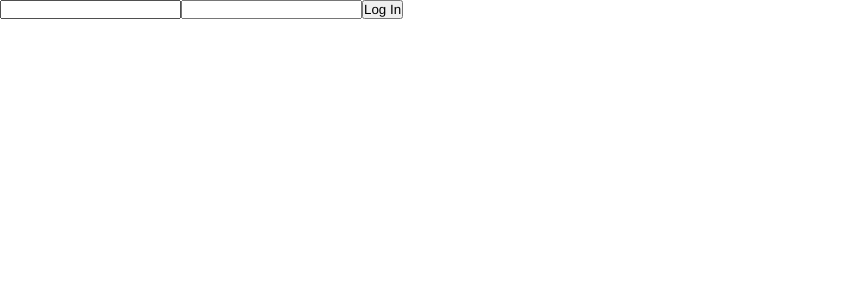
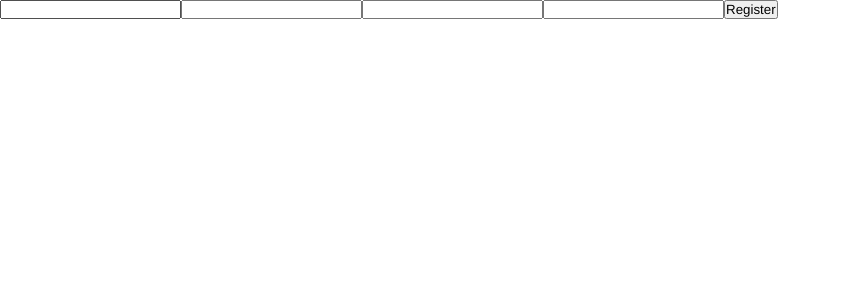
Before and after one commit to MansJackson/todo-adv.client, a React (Create React App) app: page /register in a window 1280 px wide. Shown: the top 300 px of the page, without its empty margins (0-841 px from the left). Built offline with nearby package versions, Linux system fonts and the light colour scheme.

Commit message:
added react router and fixed form bug in register

```diff
--- a/package.json
+++ b/package.json
@@ -9,6 +9,7 @@
     "react": "^17.0.1",
     "react-dom": "^17.0.1",
     "react-redux": "^7.2.2",
+    "react-router-dom": "^5.2.0",
     "react-scripts": "4.0.0",
     "redux": "^4.0.5",
     "redux-thunk": "^2.3.0",
@@ -41,11 +42,12 @@
     ]
   },
   "devDependencies": {
-    "@types/react-redux": "^7.1.11",
     "@types/jest": "^26.0.15",
     "@types/node": "^12.19.3",
     "@types/react": "^16.9.56",
     "@types/react-dom": "^16.9.9",
+    "@types/react-redux": "^7.1.11",
+    "@types/react-router-dom": "^5.1.6",
     "@typescript-eslint/eslint-plugin": "^4.6.1",
     "@typescript-eslint/parser": "^4.6.1",
     "eslint": "^7.13.0",
--- a/src/App.tsx
+++ b/src/App.tsx
@@ -1,13 +1,24 @@
 import React from 'react';
+import { BrowserRouter, Switch, Route } from 'react-router-dom';
 import './App.css';
 import { Provider } from 'react-redux';
 import store from './store';
 import Login from './pages/Login';
+import Register from './pages/Register';
 
 function App(): JSX.Element {
   return (
     <Provider store={store}>
-      <Login />
+      <BrowserRouter>
+        <Switch>
+          <Route path="/login">
+            <Login />
+          </Route>
+          <Route path="/register">
+            <Register />
+          </Route>
+        </Switch>
+      </BrowserRouter>
     </Provider>
   );
 }
--- a/src/pages/Register.tsx
+++ b/src/pages/Register.tsx
@@ -17,7 +17,7 @@ import {
   SET_VALID_PASSWORD,
   SET_VALID_PASSWORD_CONF,
 } from '../types';
-import { isValidEmail } from '../utils';
+import isValidEmail from '../utils';
 
 const Register: React.FunctionComponent<RegisterProps> = (props): JSX.Element => {
   const {
@@ -101,7 +101,7 @@ const Register: React.FunctionComponent<RegisterProps> = (props): JSX.Element =>
         onChange={(e) => setValue(SET_REGISTER_PASSWORD_CONF, e.target.value)}
       />
       {!formMessages.validPasswordConf
-        ? <p className="passwordConf_text">{formMessages.validPasswordConf}</p>
+        ? <p className="passwordConf_text">{formMessages.passwordConfMsg}</p>
         : null}
 
       <button type="submit" className="register_btn">Register</button>
--- a/src/utils.ts
+++ b/src/utils.ts
@@ -1 +1,3 @@
-export const isValidEmail = (email: string): boolean => /^[^\s@]+@[^\s@]+\.[^\s@]+$/.test(email);
+const isValidEmail = (email: string): boolean => /^[^\s@]+@[^\s@]+\.[^\s@]+$/.test(email);
+
+export default isValidEmail;
```
Also changed, not shown: 1 other file (tests, documents, lock files or other folders).
